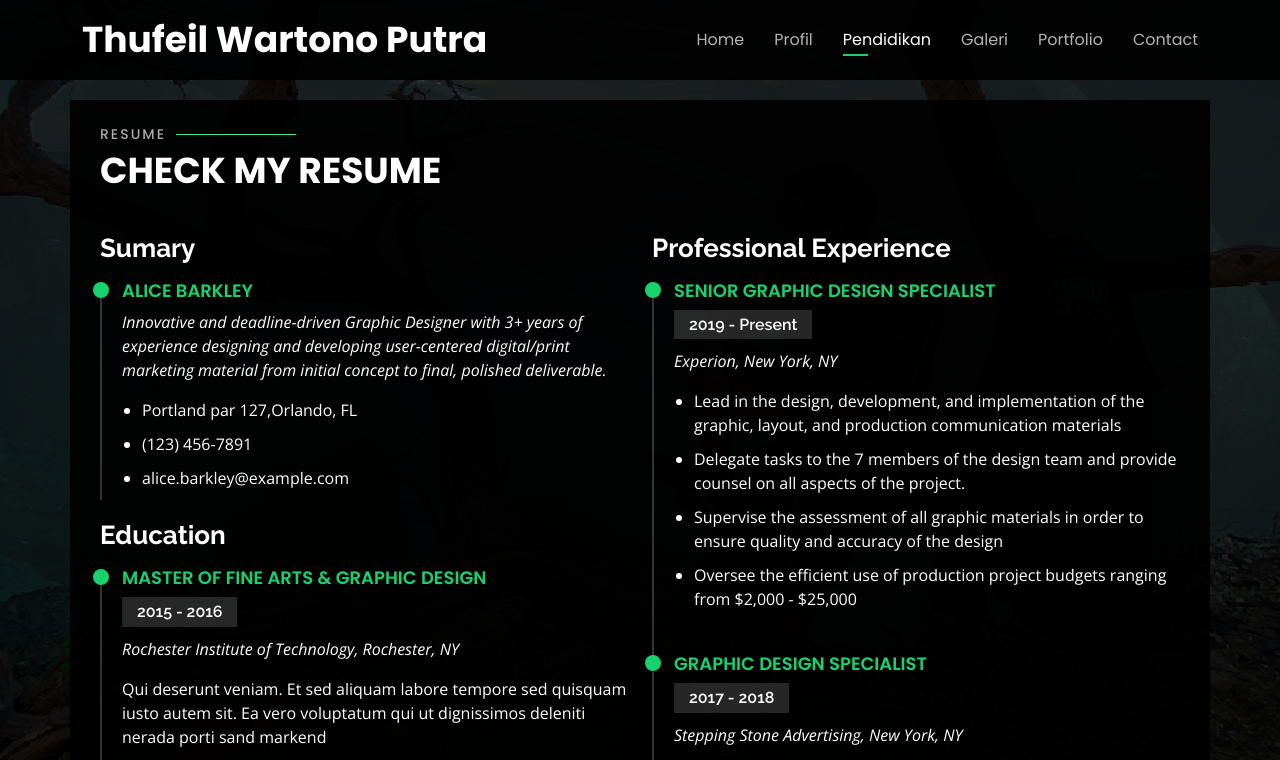
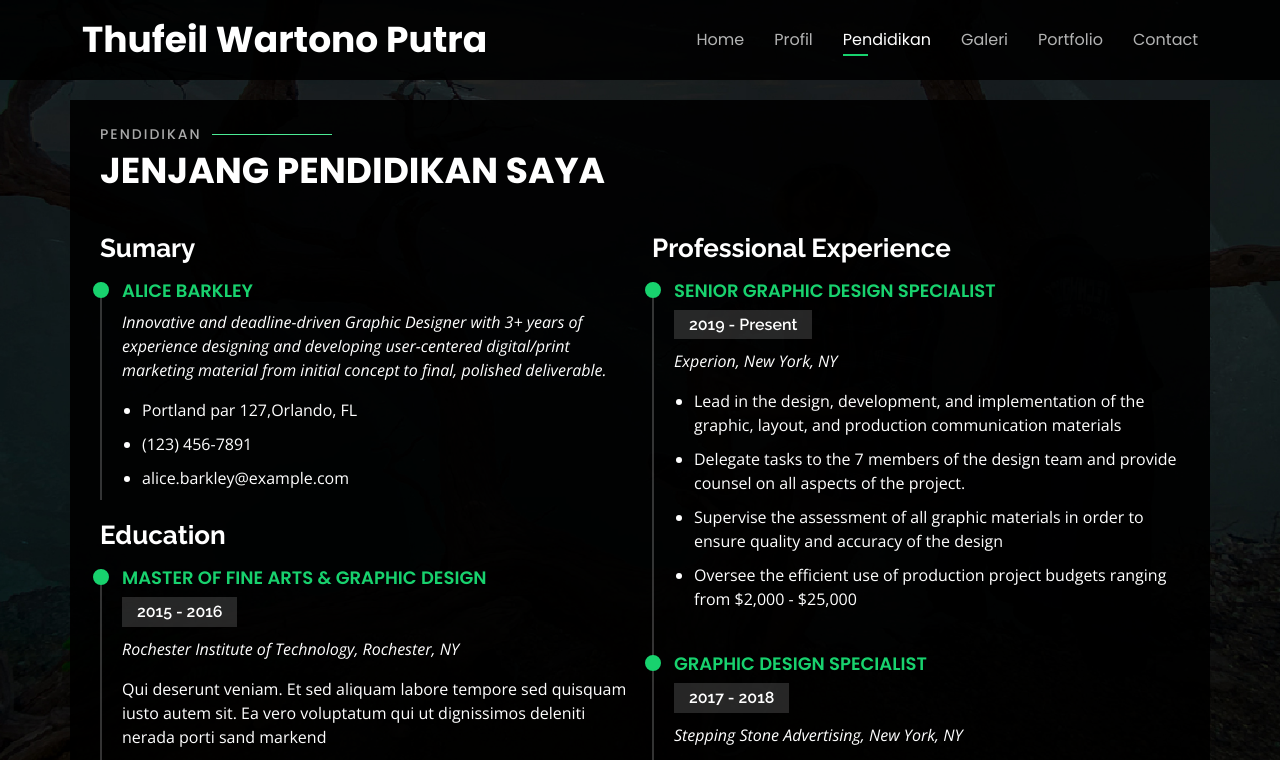
Before and after one commit to Thufeil-E41191351/Thufeil-E41191351.github.io, a plain HTML site: page index.html in a window 1280 px wide. Both pictures are taken after a click on the link "Pendidikan". Shown: the top 760 px of the page. Drawn offline with nearby package versions, Linux system fonts and the light colour scheme.

Commit message:
Update index.html

```diff
--- a/index.html
+++ b/index.html
@@ -209,7 +209,6 @@
         </div>
       </div>
     </div><!-- End Skills -->
-
   </section><!-- End About Section -->
 
   <!-- ======= Resume Section ======= -->
@@ -217,8 +216,8 @@
     <div class="container">
 
       <div class="section-title">
-        <h2>Resume</h2>
-        <p>Check My Resume</p>
+        <h2>Pendidikan</h2>
+        <p>Jenjang Pendidikan Saya</p>
       </div>
 
       <div class="row">
```
